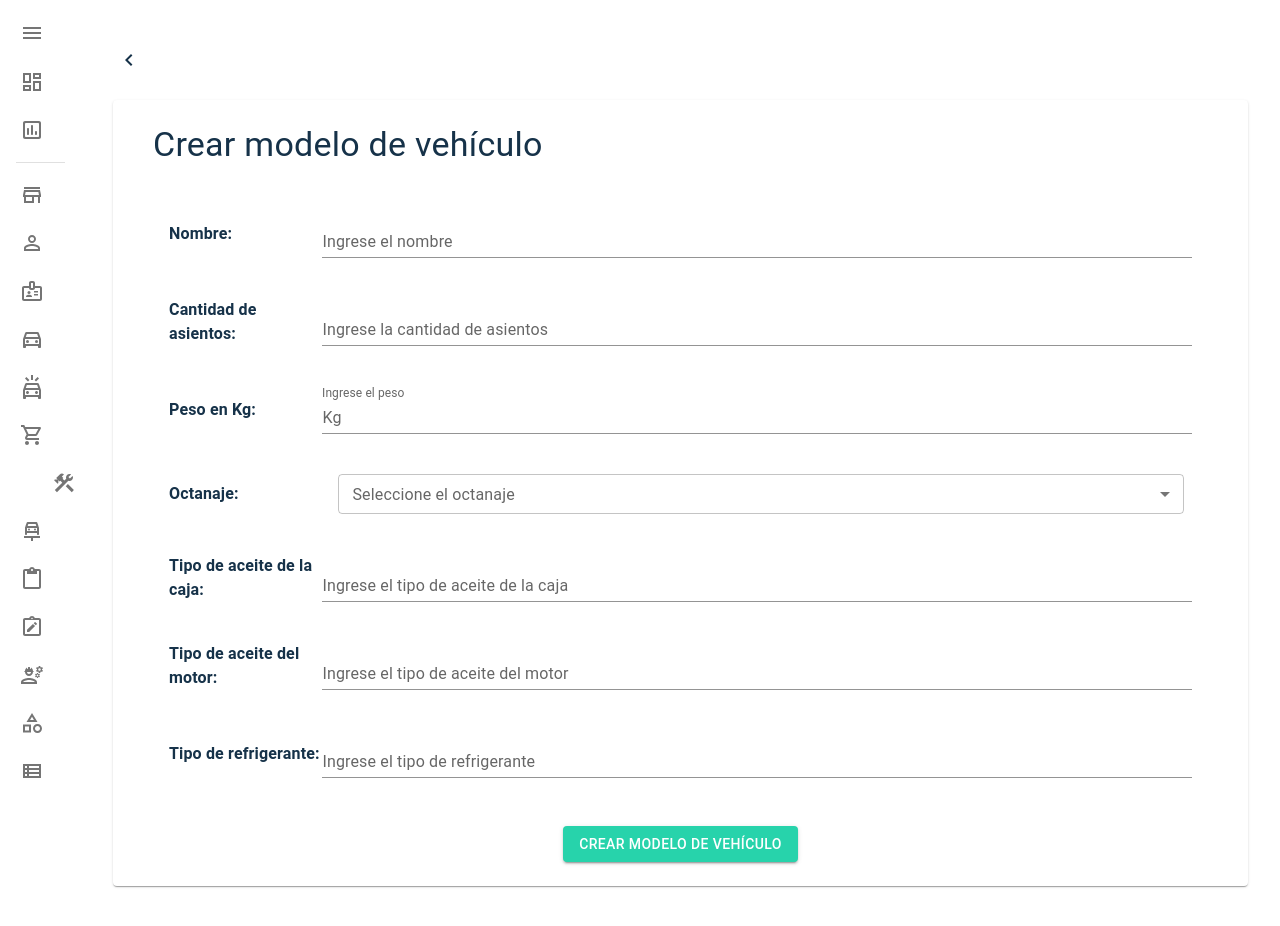
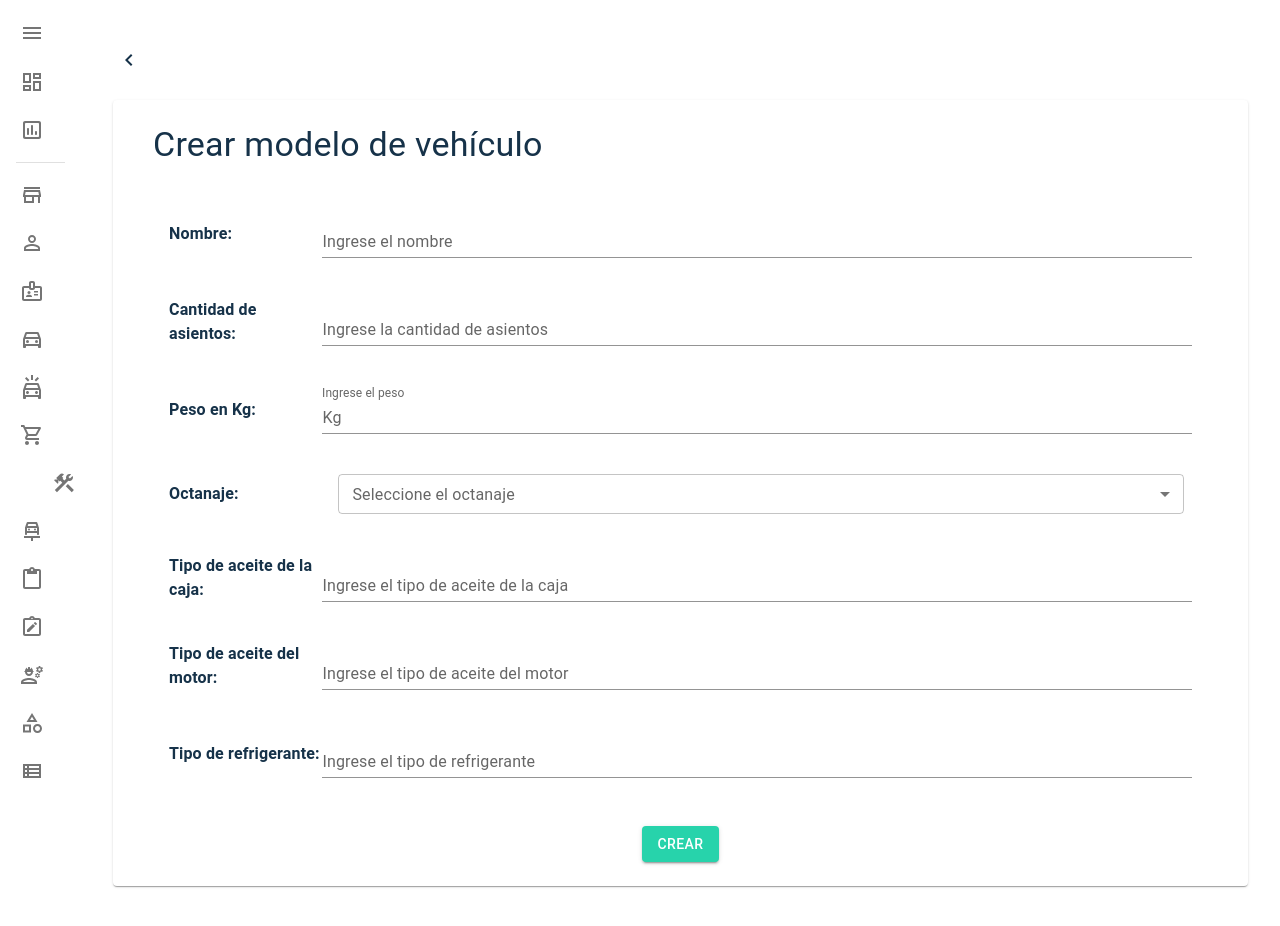
Before and after one commit to Paulaforero/ty-frontend-admin, a Next.js app: page /vehicle-models/create in a window 1280 px wide. Shown: the top 926 px of the page. Built offline with nearby package versions, Linux system fonts and the light colour scheme.

Commit message:
feature: changed submit label in creation page view

```diff
--- a/app/(private)/vehicle-models/create/page.jsx
+++ b/app/(private)/vehicle-models/create/page.jsx
@@ -90,7 +90,7 @@ export default function CreatePage() {
   return (
     <CreationPageView
       title="Crear modelo de vehículo"
-      submitLabel="Crear modelo de vehículo"
+      submitLabel="Crear"
       inputs={inputs}
       values={formValues}
       handleChange={handleChange}
```
